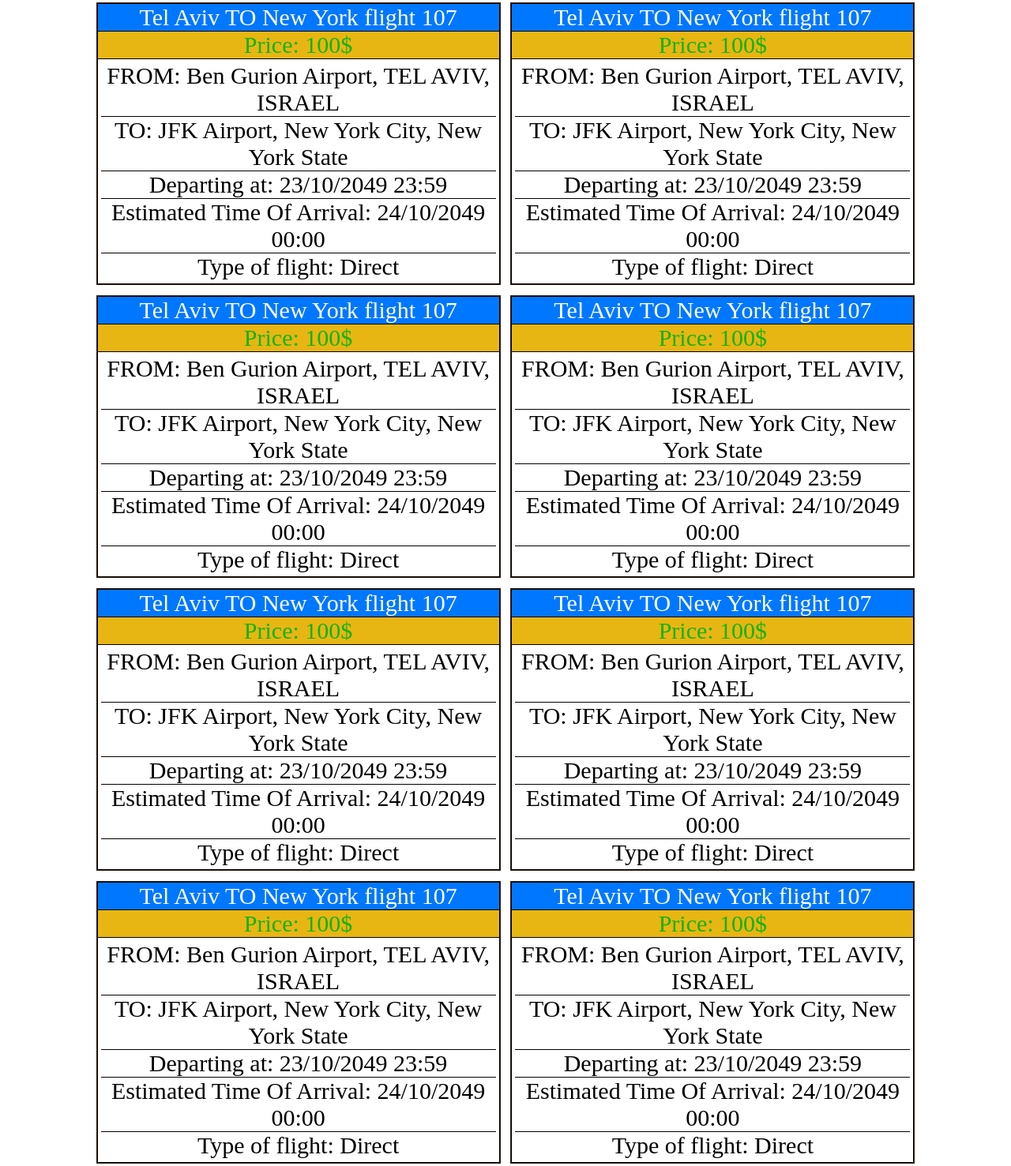
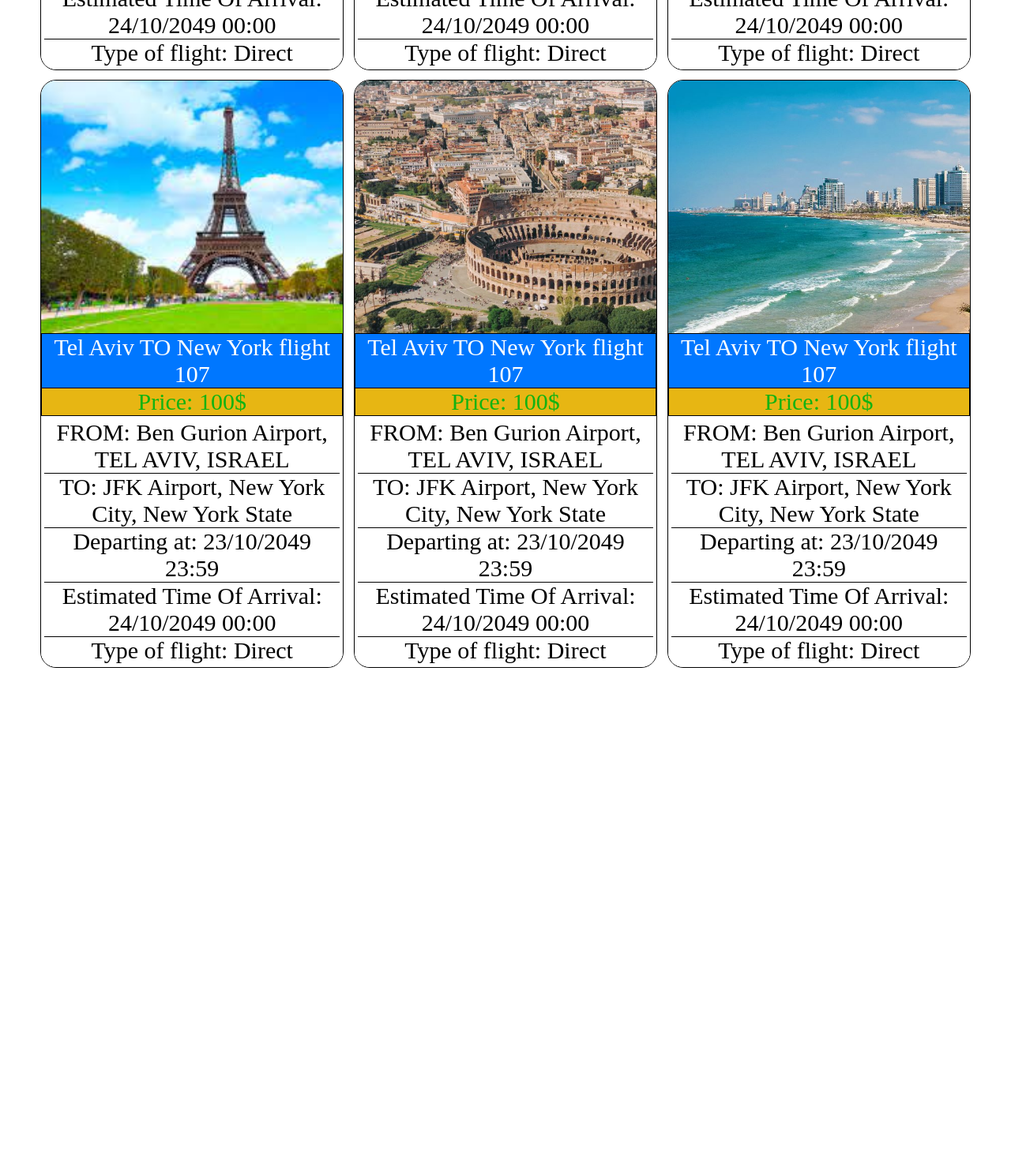
Before and after one commit to azamos/SkyLift, a website: page client/index.html in a window 1280 px wide. Shown: the part 1009-2486 px from the top of the page at 79% size. After the commit the page ends 1876 px from the top, so only its background shows below. Drawn offline with Linux system fonts and the light colour scheme.

Commit message:
made some style changes

```diff
--- a/client/index.css
+++ b/client/index.css
@@ -6,7 +6,7 @@
 }
 .grid-container {
     display: grid;
-    grid-template-columns: repeat(auto-fill, 40vw);
+    grid-template-columns: repeat(auto-fill, 30vw);
     padding: 1vw;
     justify-content: center;
     gap: 1vw;
@@ -14,12 +14,12 @@
   }
 
   .grid-item {
-    background-color: rgba(241, 111, 11, 0.8);
-    border: 1px solid rgba(0, 0, 0, 0.8);
-
+    border: 1px solid black;
+    border-radius: 20px;
+    overflow: hidden;
     font-size: 30px;
     text-align: center;
-    height: max-content;
+
   }
 
   .flight-title{
@@ -30,8 +30,6 @@
 
   .content{
     background-color: white;
-    border: 1px solid black;
-    border-top: none;
     padding: .5vh;
   }
   .border-bottom{
@@ -49,3 +47,6 @@
   .shiny{
     background: linear-gradient(to right, rgba(0, 0, 0, 0.9) 20%, rgb(231, 182, 19) 50%,rgba(0, 0, 0, 0.9) 100%);
   }
+  .themeColor{
+    background-color: #0D67B5;
+  }
--- a/client/index.html
+++ b/client/index.html
@@ -6,17 +6,20 @@
 </head>
 
 <body>
-    <div class="flex-center neatYellow shiny" style="height: 250px;">
+    <div class="flex-center themeColor" style="height: 250px;border-radius: 20px;border: 1px solid black;">
         <div class="flex-center" style="width: 100%;height: 100%;
-        background-image: url('./images/icon/SkyLift-logos_transparent.png');
-        background-size:auto;
+        background-image: url('./images/icon/Skylift.jpeg');
+        background-size:contain;
         background-repeat: no-repeat;
-        background-position: center;
-        border: 1vmin solid black;">
+        background-position: center;">
         </div>
     </div>
+    <div class="flex-center"><h1>FEATURED DEALS:</h1></div>
     <div class="grid-container">
-        <div class="grid-item flight-template">
+        <div class="grid-item flight-template;">
+            <div
+                style="height:40vh;background-image: url('./images/destination/newYorkCity.jpeg');background-size:cover;">
+            </div>
             <div class="flight-title">Tel Aviv TO New York flight 107</div>
             <div class="price">Price: 100$</div>
             <div class="content">
@@ -27,7 +30,10 @@
                 <div class="connection">Type of flight: Direct</div>
             </div>
         </div>
-        <div class="grid-item flight-template">
+        <div class="grid-item flight-template;">
+            <div
+                style="height:40vh;background-image: url('./images/destination/amsterdam.jpeg');background-size:cover;">
+            </div>
             <div class="flight-title">Tel Aviv TO New York flight 107</div>
             <div class="price">Price: 100$</div>
             <div class="content">
@@ -38,7 +44,10 @@
                 <div class="connection">Type of flight: Direct</div>
             </div>
         </div>
-        <div class="grid-item flight-template">
+        <div class="grid-item flight-template;">
+            <div
+                style="height:40vh;background-image: url('./images/destination/crete.jpg');background-size:cover;">
+            </div>
             <div class="flight-title">Tel Aviv TO New York flight 107</div>
             <div class="price">Price: 100$</div>
             <div class="content">
@@ -49,7 +58,10 @@
                 <div class="connection">Type of flight: Direct</div>
             </div>
         </div>
-        <div class="grid-item flight-template">
+        <div class="grid-item flight-template;">
+            <div
+                style="height:40vh;background-image: url('./images/destination/paris.jpg');background-size:cover;">
+            </div>
             <div class="flight-title">Tel Aviv TO New York flight 107</div>
             <div class="price">Price: 100$</div>
             <div class="content">
@@ -60,7 +72,10 @@
                 <div class="connection">Type of flight: Direct</div>
             </div>
         </div>
-        <div class="grid-item flight-template">
+        <div class="grid-item flight-template;">
+            <div
+                style="height:40vh;background-image: url('./images/destination/rome.jpg');background-size:cover;">
+            </div>
             <div class="flight-title">Tel Aviv TO New York flight 107</div>
             <div class="price">Price: 100$</div>
             <div class="content">
@@ -71,73 +86,10 @@
                 <div class="connection">Type of flight: Direct</div>
             </div>
         </div>
-        <div class="grid-item flight-template">
-            <div class="flight-title">Tel Aviv TO New York flight 107</div>
-            <div class="price">Price: 100$</div>
-            <div class="content">
-                <div class="origin border-bottom">FROM: Ben Gurion Airport, TEL AVIV, ISRAEL</div>
-                <div class="destination border-bottom">TO: JFK Airport, New York City, New York State</div>
-                <div class="departure border-bottom">Departing at: 23/10/2049 23:59</div>
-                <div class="arrival border-bottom">Estimated Time Of Arrival: 24/10/2049 00:00</div>
-                <div class="connection">Type of flight: Direct</div>
+        <div class="grid-item flight-template;">
+            <div
+                style="height:40vh;background-image: url('./images/destination/telAviv.jpg');background-size:cover;">
             </div>
-        </div>
-        <div class="grid-item flight-template">
-            <div class="flight-title">Tel Aviv TO New York flight 107</div>
-            <div class="price">Price: 100$</div>
-            <div class="content">
-                <div class="origin border-bottom">FROM: Ben Gurion Airport, TEL AVIV, ISRAEL</div>
-                <div class="destination border-bottom">TO: JFK Airport, New York City, New York State</div>
-                <div class="departure border-bottom">Departing at: 23/10/2049 23:59</div>
-                <div class="arrival border-bottom">Estimated Time Of Arrival: 24/10/2049 00:00</div>
-                <div class="connection">Type of flight: Direct</div>
-            </div>
-        </div>
-        <div class="grid-item flight-template">
-            <div class="flight-title">Tel Aviv TO New York flight 107</div>
-            <div class="price">Price: 100$</div>
-            <div class="content">
-                <div class="origin border-bottom">FROM: Ben Gurion Airport, TEL AVIV, ISRAEL</div>
-                <div class="destination border-bottom">TO: JFK Airport, New York City, New York State</div>
-                <div class="departure border-bottom">Departing at: 23/10/2049 23:59</div>
-                <div class="arrival border-bottom">Estimated Time Of Arrival: 24/10/2049 00:00</div>
-                <div class="connection">Type of flight: Direct</div>
-            </div>
-        </div>
-        <div class="grid-item flight-template">
-            <div class="flight-title">Tel Aviv TO New York flight 107</div>
-            <div class="price">Price: 100$</div>
-            <div class="content">
-                <div class="origin border-bottom">FROM: Ben Gurion Airport, TEL AVIV, ISRAEL</div>
-                <div class="destination border-bottom">TO: JFK Airport, New York City, New York State</div>
-                <div class="departure border-bottom">Departing at: 23/10/2049 23:59</div>
-                <div class="arrival border-bottom">Estimated Time Of Arrival: 24/10/2049 00:00</div>
-                <div class="connection">Type of flight: Direct</div>
-            </div>
-        </div>
-        <div class="grid-item flight-template">
-            <div class="flight-title">Tel Aviv TO New York flight 107</div>
-            <div class="price">Price: 100$</div>
-            <div class="content">
-                <div class="origin border-bottom">FROM: Ben Gurion Airport, TEL AVIV, ISRAEL</div>
-                <div class="destination border-bottom">TO: JFK Airport, New York City, New York State</div>
-                <div class="departure border-bottom">Departing at: 23/10/2049 23:59</div>
-                <div class="arrival border-bottom">Estimated Time Of Arrival: 24/10/2049 00:00</div>
-                <div class="connection">Type of flight: Direct</div>
-            </div>
-        </div>
-        <div class="grid-item flight-template">
-            <div class="flight-title">Tel Aviv TO New York flight 107</div>
-            <div class="price">Price: 100$</div>
-            <div class="content">
-                <div class="origin border-bottom">FROM: Ben Gurion Airport, TEL AVIV, ISRAEL</div>
-                <div class="destination border-bottom">TO: JFK Airport, New York City, New York State</div>
-                <div class="departure border-bottom">Departing at: 23/10/2049 23:59</div>
-                <div class="arrival border-bottom">Estimated Time Of Arrival: 24/10/2049 00:00</div>
-                <div class="connection">Type of flight: Direct</div>
-            </div>
-        </div>
-        <div class="grid-item flight-template">
             <div class="flight-title">Tel Aviv TO New York flight 107</div>
             <div class="price">Price: 100$</div>
             <div class="content">
@@ -150,7 +102,17 @@
         </div>
     </div>
 
-
+    <script>
+        document.getElementById("bulshit").addEventListener('click', () => {
+            fetch("https://api.pexels.com/curated", {
+                headers: {
+                    "Content-Type": "application/json",
+                    "Authorization": "sZUQkDoK1eroYGSM4gcNPhpGSUnFSnLyQKmcUCnCbzau4XN3jDBBJWHT",
+                    "Access-Control-Allow-Origin": "*"
+                },
+            }).then(res => console.log(res))
+        });
+    </script>
 
 </body>
 
```
Also changed, not shown: controllers/flightsController.js (+28 -0 lines), routes/flightsRouter.js (+7 -7 lines), client/images/destination/amsterdam.jpeg (added), client/images/destination/crete.jpg (added), client/images/destination/newYorkCity.jpeg (added), client/images/destination/paris.jpg (added), client/images/destination/rome.jpg (added), client/images/destination/telAviv.jpg (added), client/images/icon/Skylift.jpeg (added).
